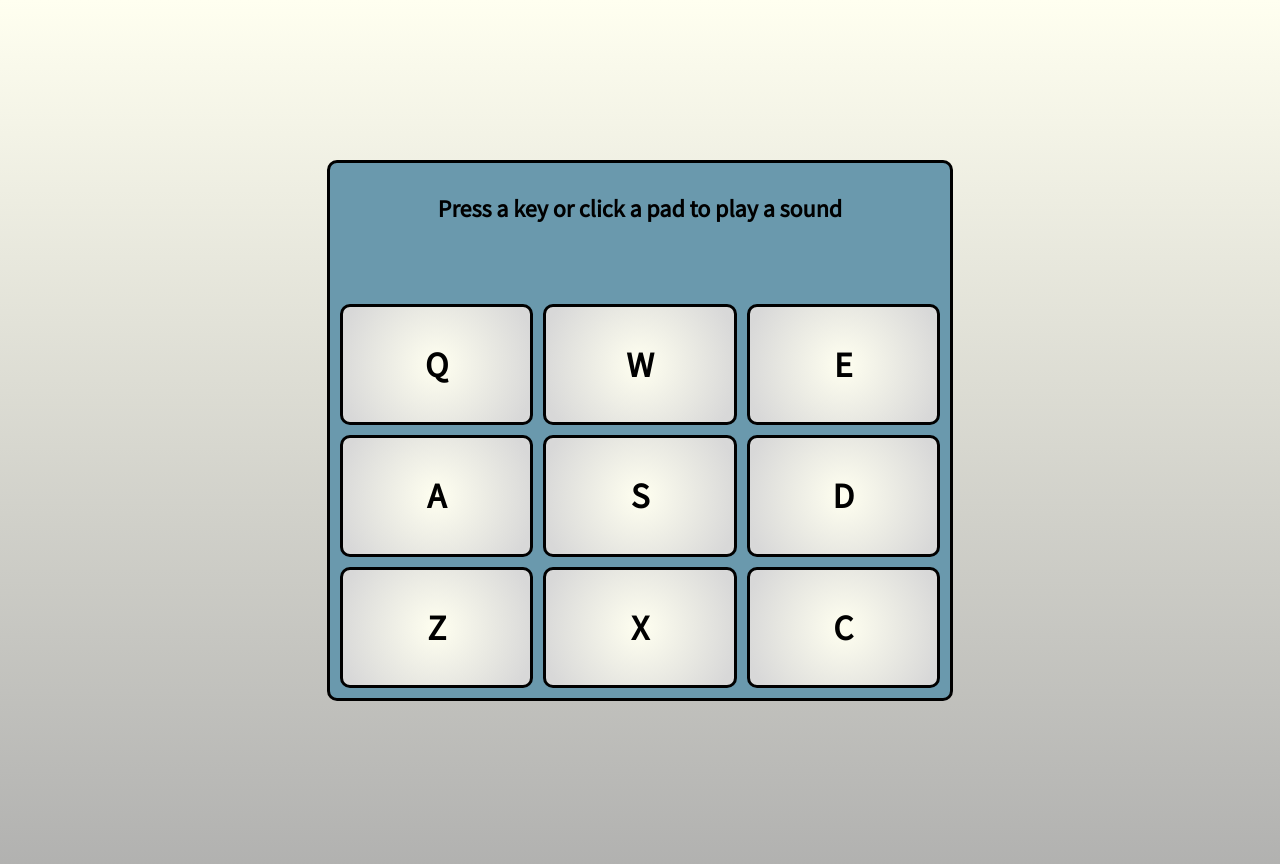
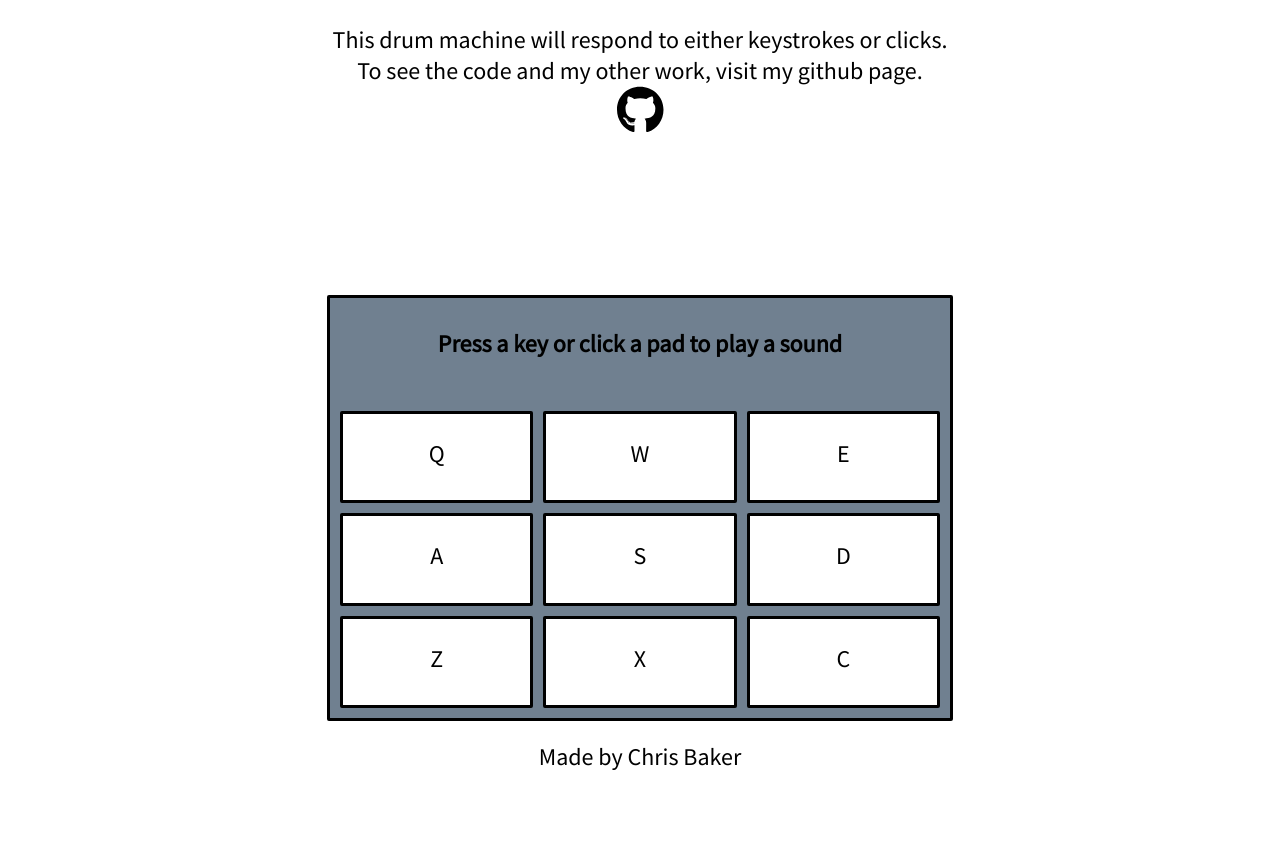
Before and after one commit to chrisbakeraugie/react-drum-machine, a React (Create React App) app: page / in a window 1280 px wide. Shown: the top 864 px of the page. After the commit the page ends 824 px from the top, so only its background shows below. Built offline with nearby package versions, Linux system fonts and the light colour scheme.

Commit message:
Added a github link and did some reformatting

```diff
--- a/package.json
+++ b/package.json
@@ -3,11 +3,15 @@
   "version": "0.1.0",
   "private": true,
   "dependencies": {
+    "@fortawesome/free-brands-svg-icons": "^5.12.0",
+    "@fortawesome/react-fontawesome": "^0.1.8",
     "@testing-library/jest-dom": "^4.2.4",
     "@testing-library/react": "^9.4.0",
     "@testing-library/user-event": "^7.2.1",
     "react": "^16.12.0",
     "react-dom": "^16.12.0",
+    "react-fontawesome": "^1.7.1",
+    "react-icons": "^3.9.0",
     "react-scripts": "3.3.0"
   },
   "scripts": {
--- a/src/App.css
+++ b/src/App.css
@@ -1,10 +1,11 @@
-
+*{
+  font-family: 'Source Sans Pro', sans-serif;
+}
 body{
   padding:0;
   margin: 0;
-  font-family: 'Source Sans Pro', sans-serif;
   height: 100vh;
-  background-image: linear-gradient(to bottom,  ivory, darkgray);
+
 }
 
 
@@ -13,11 +14,23 @@ body{
 
 }
 
+
+h3{
+  font-family: 'Source Sans Pro', sans-serif;
+  font-size: x-large;
+  font-weight: normal;
+}
+
+a{
+  color: inherit;
+  text-decoration: none;
+}
+
 #display {
   margin: auto;
   padding: 10px;
   margin-top: 20vh;
-  background-color: rgb(106, 153, 173);
+  background-color: slategrey;
   display: grid;
   grid-template-columns: repeat(3, 1fr);
   grid-template-rows: repeat(4, 1fr);
@@ -27,7 +40,7 @@ body{
   min-height: 400px;
   grid-area: 1/1/2/4;
   border: solid black;
-  border-radius: 10px;
+  border-radius: 2px;
 }
 
 #display-text{
@@ -36,10 +49,14 @@ body{
 .drum-pad {
   display:grid;
   text-align: center;
-  background-image: radial-gradient(100px, ivory, rgb(216, 216, 216));
+  background-color: white;
   border: solid black;
-  border-radius: 10px;
+  border-radius: 2px;
   font-size: 30px;
+}
+
+.drum-pad:hover{
+  opacity: .5;
 }
 
 #Q{
@@ -78,12 +95,19 @@ body{
   grid-area: 4 / 3 / 5 / 4;
 }
 
+footer{
+  font-size: x-large;
+}
+
 @media only screen and (max-width:808px){
   body{
     background-image: none;
     background-color: rgb(46,48,53);
+    color: white;
   }
   #display{
+    margin-top: 10vh;
     width: 95vw;
+    color: black;
   }
 }
--- a/src/App.js
+++ b/src/App.js
@@ -1,6 +1,9 @@
 import React from 'react';
 import './App.css';
 import DrumDisplay from './components/DrumDisplay.js'
+import { faGithub  } from '@fortawesome/free-brands-svg-icons'
+import { FontAwesomeIcon } from "@fortawesome/react-fontawesome";
+
 
 const bankOne = [{
   keyCode: 81,
@@ -70,8 +73,20 @@ class App extends React.Component {
   render() {
     return (
       <div id="drum-machine" className="App">
+      <h3>
+      This drum machine will respond to either keystrokes or clicks.
+      <br/>
+      To see the code and my other work, visit my github page.
+      <br/>
+      <a href="https://github.com/chrisbakeraugie" target="_blank" rel="noopener noreferrer"><FontAwesomeIcon icon={faGithub} size="2x" href="www.chrisbakeraugie.github.io"></FontAwesomeIcon></a>
+      </h3>
+
 
         <DrumDisplay id="display" bankOne={bankOne} display={this.state.display} handleDisplay={this.handleDisplay}></DrumDisplay>
+        <br/>
+        <footer>
+          Made by Chris Baker
+          </footer>
 
       </div>
     )
```
Also changed, not shown: public/index.html (+1 -23 lines), 1 other file (tests, documents, lock files or other folders).
